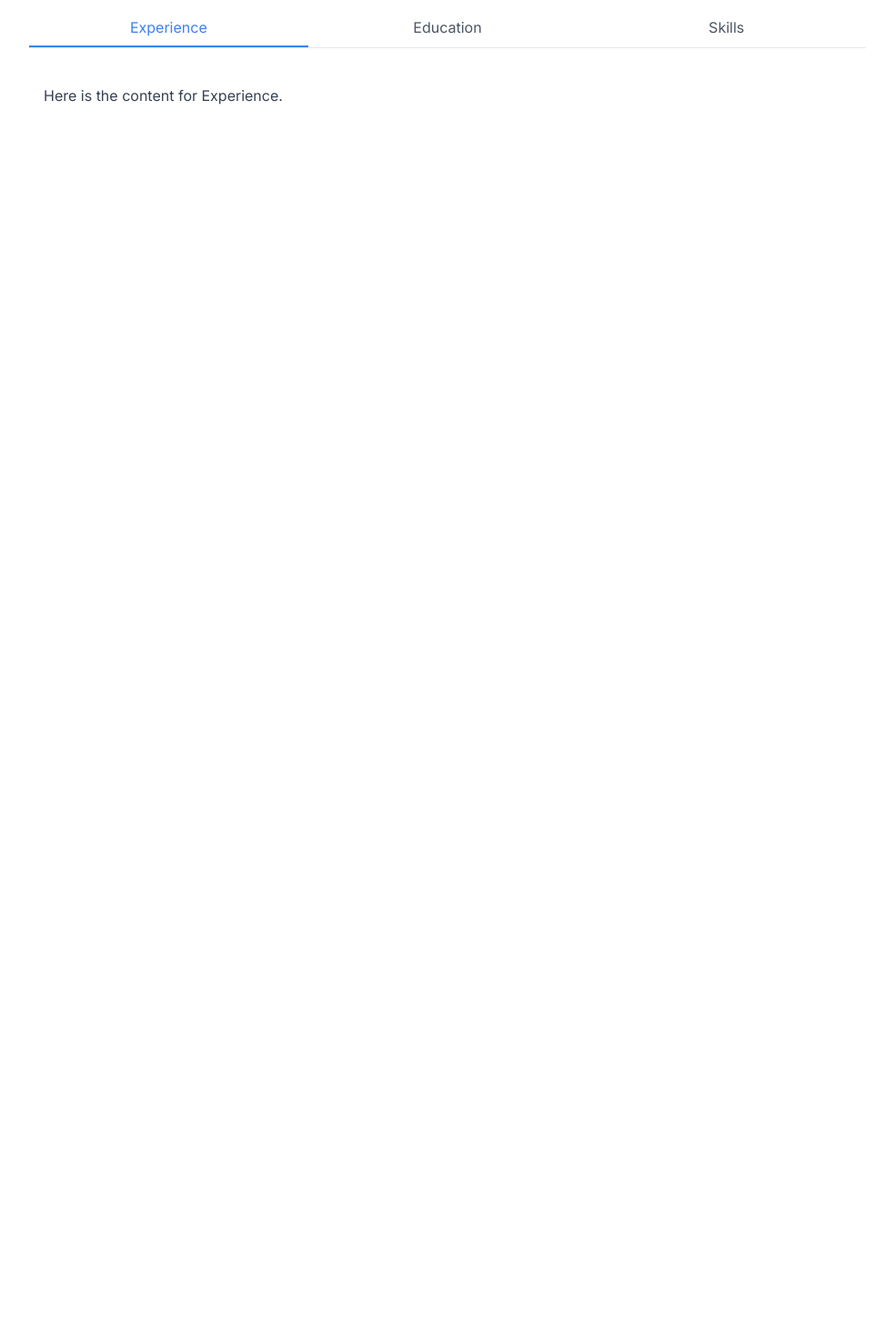
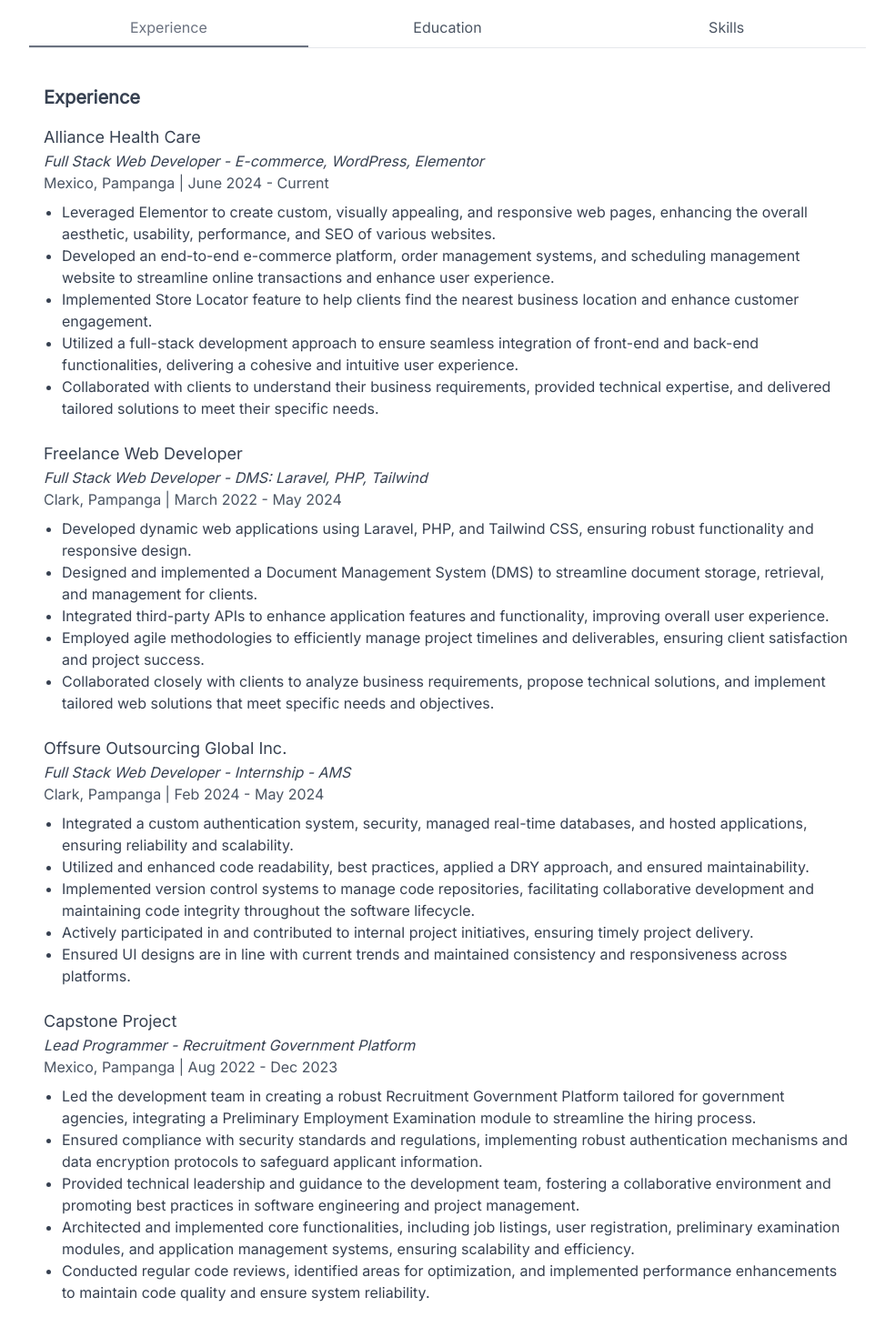
Before and after one commit to VinceRamirez1998/VinceRamirez, a Next.js app: page / in a window 1280 px wide. Shown: the part 486-1956 px from the top of the page at 91% size, without its empty margins (148-1110 px from the left). Before the commit the page ends 1280 px from the top, so only its background shows below. Built offline with nearby package versions, Linux system fonts and the light colour scheme; a web font is replaced by a local one.

Commit message:
Experience

```diff
--- a/components/tablist.tsx
+++ b/components/tablist.tsx
@@ -6,13 +6,68 @@ const TabList = () => {
   const [activeTab, setActiveTab] = useState('Experience');
 
   const tabs = [
-    { name: 'Experience', content: 'Here is the content for Experience.' },
+    { name: 'Experience', content: (
+      <>
+        <h2 className="text-xl font-semibold mb-4">Experience</h2>
+        <div>
+          <h3 className="text-lg font-medium">Alliance Health Care</h3>
+          <p className="italic">Full Stack Web Developer - E-commerce, WordPress, Elementor</p>
+          <p className="text-gray-600">Mexico, Pampanga | June 2024 - Current</p>
+          <ul className="list-disc pl-5 mt-2">
+            <li>Leveraged Elementor to create custom, visually appealing, and responsive web pages, enhancing the overall aesthetic, usability, performance, and SEO of various websites.</li>
+            <li>Developed an end-to-end e-commerce platform, order management systems, and scheduling management website to streamline online transactions and enhance user experience.</li>
+            <li>Implemented Store Locator feature to help clients find the nearest business location and enhance customer engagement.</li>
+            <li>Utilized a full-stack development approach to ensure seamless integration of front-end and back-end functionalities, delivering a cohesive and intuitive user experience.</li>
+            <li>Collaborated with clients to understand their business requirements, provided technical expertise, and delivered tailored solutions to meet their specific needs.</li>
+          </ul>
+        </div>
+
+        <div className="mt-6">
+          <h3 className="text-lg font-medium">Freelance Web Developer</h3>
+          <p className="italic">Full Stack Web Developer - DMS: Laravel, PHP, Tailwind</p>
+          <p className="text-gray-600">Clark, Pampanga | March 2022 - May 2024</p>
+          <ul className="list-disc pl-5 mt-2">
+            <li>Developed dynamic web applications using Laravel, PHP, and Tailwind CSS, ensuring robust functionality and responsive design.</li>
+            <li>Designed and implemented a Document Management System (DMS) to streamline document storage, retrieval, and management for clients.</li>
+            <li>Integrated third-party APIs to enhance application features and functionality, improving overall user experience.</li>
+            <li>Employed agile methodologies to efficiently manage project timelines and deliverables, ensuring client satisfaction and project success.</li>
+            <li>Collaborated closely with clients to analyze business requirements, propose technical solutions, and implement tailored web solutions that meet specific needs and objectives.</li>
+          </ul>
+        </div>
+
+        <div className="mt-6">
+          <h3 className="text-lg font-medium">Offsure Outsourcing Global Inc.</h3>
+          <p className="italic">Full Stack Web Developer - Internship - AMS</p>
+          <p className="text-gray-600">Clark, Pampanga | Feb 2024 - May 2024</p>
+          <ul className="list-disc pl-5 mt-2">
+            <li>Integrated a custom authentication system, security, managed real-time databases, and hosted applications, ensuring reliability and scalability.</li>
+            <li>Utilized and enhanced code readability, best practices, applied a DRY approach, and ensured maintainability.</li>
+            <li>Implemented version control systems to manage code repositories, facilitating collaborative development and maintaining code integrity throughout the software lifecycle.</li>
+            <li>Actively participated in and contributed to internal project initiatives, ensuring timely project delivery.</li>
+            <li>Ensured UI designs are in line with current trends and maintained consistency and responsiveness across platforms.</li>
+          </ul>
+        </div>
+
+        <div className="mt-6">
+          <h3 className="text-lg font-medium">Capstone Project</h3>
+          <p className="italic">Lead Programmer - Recruitment Government Platform</p>
+          <p className="text-gray-600">Mexico, Pampanga | Aug 2022 - Dec 2023</p>
+          <ul className="list-disc pl-5 mt-2">
+            <li>Led the development team in creating a robust Recruitment Government Platform tailored for government agencies, integrating a Preliminary Employment Examination module to streamline the hiring process.</li>
+            <li>Ensured compliance with security standards and regulations, implementing robust authentication mechanisms and data encryption protocols to safeguard applicant information.</li>
+            <li>Provided technical leadership and guidance to the development team, fostering a collaborative environment and promoting best practices in software engineering and project management.</li>
+            <li>Architected and implemented core functionalities, including job listings, user registration, preliminary examination modules, and application management systems, ensuring scalability and efficiency.</li>
+            <li>Conducted regular code reviews, identified areas for optimization, and implemented performance enhancements to maintain code quality and ensure system reliability.</li>
+          </ul>
+        </div>
+      </>
+    )},
     { name: 'Education', content: 'Here is the content for Education.' },
     { name: 'Skills', content: 'Here is the content for Skills.' },
   ];
 
   return (
-    <section className="py-6 px-6 bg-white dark:bg-darkbg ">
+    <section className="py-6 px-6 bg-white dark:bg-darkbg">
       <div className="min-h-screen flex justify-center">
         <div className="max-w-screen-xl w-customwidth mt-10">
           {/* Tab Buttons */}
@@ -22,10 +77,9 @@ const TabList = () => {
                 key={tab.name}
                 onClick={() => setActiveTab(tab.name)}
                 className={`flex-1 py-2 px-4 text-center font-medium text-sm sm:text-base border-b-2
-                ${
-                  activeTab === tab.name
-                    ? 'border-blue-500 text-blue-500'
-                    : 'border-transparent text-gray-600 dark:text-gray-400 hover:text-blue-500 hover:border-blue-500'
+                  ${activeTab === tab.name
+                    ? 'border-gray-500 text-gray-500'
+                    : 'border-transparent text-gray-600 dark:text-gray-400 hover:text-gray-500 hover:border-gray-300'
                   }
                 `}
               >
@@ -36,9 +90,7 @@ const TabList = () => {
 
           {/* Tab Content */}
           <div
-          className={`p-4 rounded-lg bg-white text-gray-700 ${
-            activeTab ? 'dark:bg-gray-800 dark:text-gray-300' : ''
-          }`}
+            className={`p-4 rounded-lg bg-white text-gray-700 ${activeTab ? 'dark:bg-gray-800 dark:text-gray-300' : ''}`}
           >
             {tabs.map(
               (tab) =>
```
Lines whose indentation alone changed are shown as unchanged.
